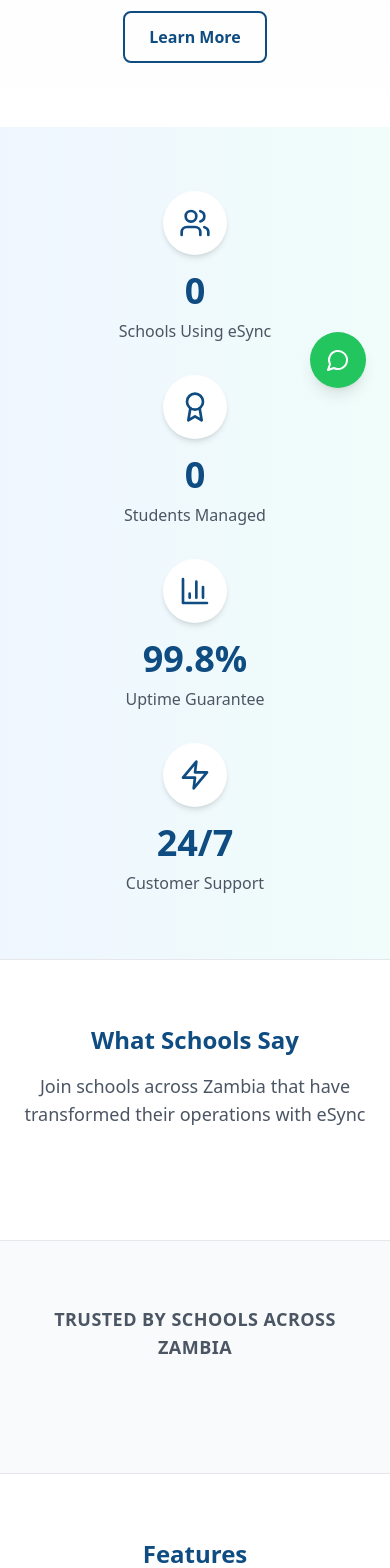
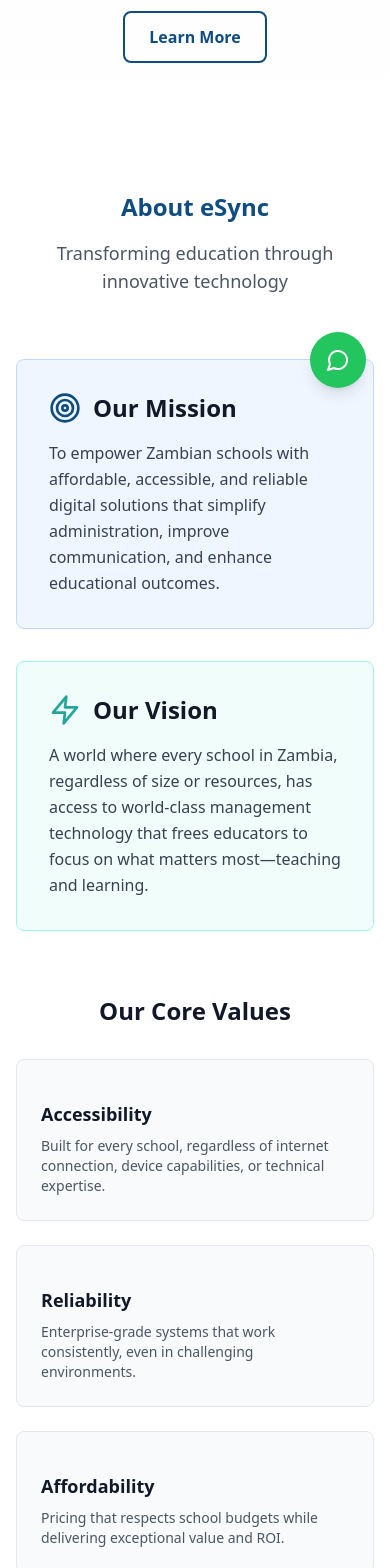
Before and after one commit to renniekawangu/esyncsms, a React (Vite) app: page / in a window 390 px wide. Shown: the part 432-2000 px from the top of the page. Built offline with nearby package versions, Linux system fonts and the light colour scheme.

Commit message:
a0001 commit

```diff
--- a/esync.portfolio.json
+++ b/esync.portfolio.json
@@ -241,6 +241,31 @@
   "featuredSchools": [
   ],
 
+  "about": {
+    "mission": "To empower Zambian schools with affordable, accessible, and reliable digital solutions that simplify administration, improve communication, and enhance educational outcomes.",
+    "vision": "A world where every school in Zambia, regardless of size or resources, has access to world-class management technology that frees educators to focus on what matters most—teaching and learning.",
+    "values": [
+      {
+        "name": "Accessibility",
+        "description": "Built for every school, regardless of internet connection, device capabilities, or technical expertise."
+      },
+      {
+        "name": "Reliability",
+        "description": "Enterprise-grade systems that work consistently, even in challenging environments."
+      },
+      {
+        "name": "Affordability",
+        "description": "Pricing that respects school budgets while delivering exceptional value and ROI."
+      },
+      {
+        "name": "Education-First",
+        "description": "Every decision is guided by what's best for schools, students, teachers, and parents."
+      }
+    ],
+    "story": "eSync was born from frustration. Our founder, Rennie Kawangu, visited schools across Zambia and witnessed incredible educators struggling with outdated systems—or no systems at all. Teachers spent hours on paperwork instead of preparing lessons. Administrators manually tracked fees with spreadsheets prone to errors. Parents had no way to know their children's progress.",
+    "storyPart2": "He realized Zambia didn't need expensive international software built for wealthy schools in developed countries. It needed a solution designed specifically for Zambian schools—one that works on any device, survives on slow internet, respects tight budgets, and solves real problems. eSync was born."
+  },
+
   "footer": {
     "copyright": "© 2026 eSync. All rights reserved.",
     "links": [
--- a/src/App.jsx
+++ b/src/App.jsx
@@ -6,6 +6,7 @@
 import Features from './components/Features'
 import HowItWorks from './components/HowItWorks'
 import Comparison from './components/Comparison'
+import About from './components/About'
 import FAQ from './components/FAQ'
 import Team from './components/Team'
 import Roles from './components/Roles'
@@ -48,6 +49,9 @@
 
           {/* Desktop Navigation */}
           <div className="hidden md:flex items-center gap-8">
+            <a href="#about" className="text-gray-600 dark:text-gray-400 hover:text-primary dark:hover:text-blue-400 transition">
+              About
+            </a>
             <a href="#features" className="text-gray-600 dark:text-gray-400 hover:text-primary dark:hover:text-blue-400 transition">
               Features
             </a>
@@ -56,6 +60,12 @@
             </a>
             <a href="#pricing" className="text-gray-600 dark:text-gray-400 hover:text-primary dark:hover:text-blue-400 transition">
               Pricing
+            </a>
+            <a href="#team" className="text-gray-600 dark:text-gray-400 hover:text-primary dark:hover:text-blue-400 transition">
+              Team
+            </a>
+            <a href="#faq" className="text-gray-600 dark:text-gray-400 hover:text-primary dark:hover:text-blue-400 transition">
+              FAQ
             </a>
             <a href="#contact" className="text-gray-600 dark:text-gray-400 hover:text-primary dark:hover:text-blue-400 transition">
               Contact
@@ -91,6 +101,12 @@
         {isNavOpen && (
           <div className="md:hidden bg-gray-50 dark:bg-gray-900 border-t border-gray-200 dark:border-gray-800 px-4 py-4 space-y-3">
             <a
+              href="#about"
+              className="block text-gray-600 dark:text-gray-400 hover:text-primary dark:hover:text-blue-400 transition py-2"
+            >
+              About
+            </a>
+            <a
               href="#features"
               className="block text-gray-600 dark:text-gray-400 hover:text-primary dark:hover:text-blue-400 transition py-2"
             >
@@ -109,6 +125,18 @@
               Pricing
             </a>
             <a
+              href="#team"
+              className="block text-gray-600 dark:text-gray-400 hover:text-primary dark:hover:text-blue-400 transition py-2"
+            >
+              Team
+            </a>
+            <a
+              href="#faq"
+              className="block text-gray-600 dark:text-gray-400 hover:text-primary dark:hover:text-blue-400 transition py-2"
+            >
+              FAQ
+            </a>
+            <a
               href="#contact"
               className="block text-gray-600 dark:text-gray-400 hover:text-primary dark:hover:text-blue-400 transition py-2"
             >
@@ -124,16 +152,17 @@
       {/* Main Content */}
       <main>
         <Hero data={data.hero} />
+        <About data={data.about} />
         <Stats data={data.stats} />
-        <Testimonials data={data.testimonials} />
-        <FeaturedSchools data={data.featuredSchools} />
         <Features data={data.features} />
+        <Gallery />
         <HowItWorks data={data.howItWorks} />
         <Comparison data={data.comparison} />
-        <Gallery />
         <Roles data={data.roles} />
         <Pricing data={data.pricing} />
         <WhyChoose data={data.whyChoose} />
+        <Testimonials data={data.testimonials} />
+        <FeaturedSchools data={data.featuredSchools} />
         <Team data={data.team} />
         <FAQ data={data.faq} />
         <Contact data={data.contact} />
--- /dev/null
+++ b/src/components/About.jsx
@@ -0,0 +1,87 @@
+import { Target, Heart, Zap, Users } from 'lucide-react'
+
+export default function About({ data }) {
+  return (
+    <section id="about" className="section-padding bg-white dark:bg-gray-950">
+      <div className="container-max">
+        {/* Header */}
+        <div className="text-center mb-16">
+          <h2 className="heading-md text-primary dark:text-blue-400 mb-4">About eSync</h2>
+          <p className="text-lg text-gray-600 dark:text-gray-400 max-w-2xl mx-auto">
+            Transforming education through innovative technology
+          </p>
+        </div>
+
+        {/* Mission & Vision */}
+        <div className="grid grid-cols-1 md:grid-cols-2 gap-8 mb-16">
+          {/* Mission */}
+          <div className="p-8 bg-blue-50 dark:bg-blue-900/20 rounded-lg border border-blue-200 dark:border-blue-800">
+            <div className="flex items-center gap-3 mb-4">
+              <Target size={32} className="text-primary dark:text-blue-400" />
+              <h3 className="text-2xl font-bold text-gray-900 dark:text-white">Our Mission</h3>
+            </div>
+            <p className="text-gray-700 dark:text-gray-300 leading-relaxed">
+              {data.mission}
+            </p>
+          </div>
+
+          {/* Vision */}
+          <div className="p-8 bg-teal-50 dark:bg-teal-900/20 rounded-lg border border-teal-200 dark:border-teal-800">
+            <div className="flex items-center gap-3 mb-4">
+              <Zap size={32} className="text-secondary dark:text-teal-400" />
+              <h3 className="text-2xl font-bold text-gray-900 dark:text-white">Our Vision</h3>
+            </div>
+            <p className="text-gray-700 dark:text-gray-300 leading-relaxed">
+              {data.vision}
+            </p>
+          </div>
+        </div>
+
+        {/* Core Values */}
+        <div className="mb-16">
+          <h3 className="text-2xl font-bold text-gray-900 dark:text-white mb-8 text-center">Our Core Values</h3>
+          <div className="grid grid-cols-1 md:grid-cols-2 lg:grid-cols-4 gap-6">
+            {data.values.map((value, idx) => (
+              <div key={idx} className="p-6 bg-gray-50 dark:bg-gray-900 rounded-lg border border-gray-200 dark:border-gray-700 hover:shadow-lg dark:hover:shadow-blue-500/10 transition">
+                <div className="text-4xl mb-4">{value.icon}</div>
+                <h4 className="text-lg font-bold text-gray-900 dark:text-white mb-2">
+                  {value.name}
+                </h4>
+                <p className="text-gray-600 dark:text-gray-400 text-sm">
+                  {value.description}
+                </p>
+              </div>
+            ))}
+          </div>
+        </div>
+
+        {/* Story/History */}
+        <div className="mb-16 p-8 bg-gradient-to-r from-blue-50 to-teal-50 dark:from-gray-900 dark:to-gray-800 rounded-lg border border-gray-200 dark:border-gray-700">
+          <h3 className="text-2xl font-bold text-gray-900 dark:text-white mb-4">Our Story</h3>
+          <p className="text-gray-700 dark:text-gray-300 leading-relaxed mb-4">
+            {data.story}
+          </p>
+          <p className="text-gray-700 dark:text-gray-300 leading-relaxed">
+            {data.storyPart2}
+          </p>
+        </div>
+
+        {/* Stats/Milestones */}
+        {data.milestones && (
+          <div className="mt-16 grid grid-cols-2 md:grid-cols-4 gap-6">
+            {data.milestones.map((milestone, idx) => (
+              <div key={idx} className="p-6 bg-gray-50 dark:bg-gray-900 rounded-lg border border-gray-200 dark:border-gray-700 text-center">
+                <p className="text-3xl font-bold text-primary dark:text-blue-400 mb-2">
+                  {milestone.stat}
+                </p>
+                <p className="text-gray-600 dark:text-gray-400 text-sm">
+                  {milestone.label}
+                </p>
+              </div>
+            ))}
+          </div>
+        )}
+      </div>
+    </section>
+  )
+}
```
